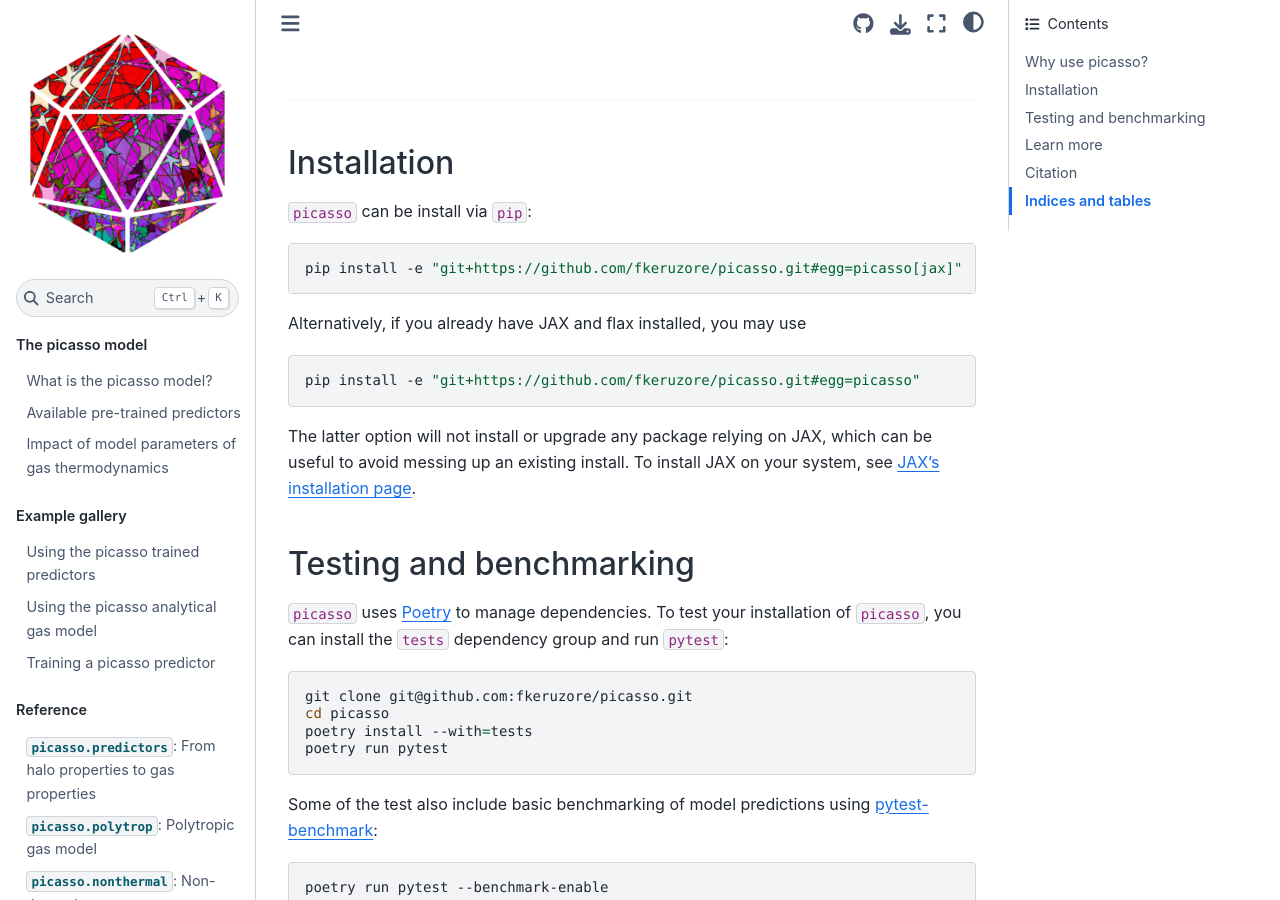
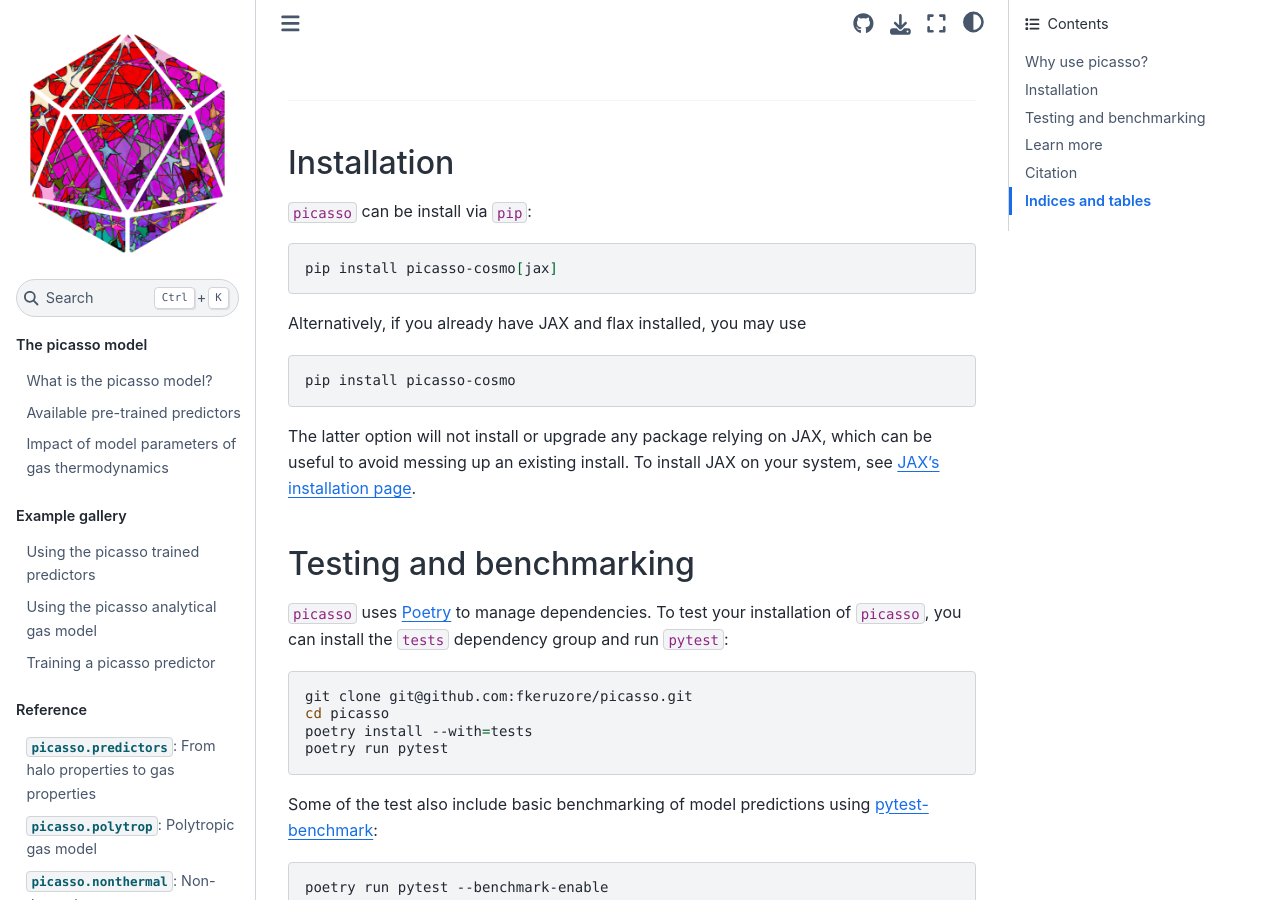
Before and after one commit to fkeruzore/picasso, a Sphinx documentation site: the page built from docs/index.rst, in a window 1280 px wide and 900 px high, scrolled down 1006 px. Built offline with Sphinx 7.4.7 and the Sphinx Book theme 1.1.4, drawn with Linux system fonts in a browser that asks for light colours.

Commit message:
Update index.rst

```diff
--- a/docs/index.rst
+++ b/docs/index.rst
@@ -81,13 +81,13 @@ Installation
 
 .. code-block:: bash
 
-   pip install -e "git+https://github.com/fkeruzore/picasso.git#egg=picasso[jax]"
+   pip install picasso-cosmo[jax]
 
 Alternatively, if you already have JAX and flax installed, you may use
 
 .. code-block:: bash
 
-   pip install -e "git+https://github.com/fkeruzore/picasso.git#egg=picasso"
+   pip install picasso-cosmo
 
 The latter option will not install or upgrade any package relying on JAX, which can be useful to avoid messing up an existing install.
 To install JAX on your system, see `JAX's installation page <https://github.com/google/jax#installation>`_.
@@ -151,13 +151,13 @@ If you use ``picasso`` for your research, please cite the ``picasso`` `original
 .. code-block:: bibtex
 
    @article{keruzore_picasso_2024,
-      title={The picasso gas model: Painting intracluster gas on gravity-only simulations},
-      author={F. Kéruzoré and L. E. Bleem and N. Frontiere and N. Krishnan and M. Buehlmann and J. D. Emberson and S. Habib and P. Larsen},
-      year={2024},
-      eprint={2408.17445},
-      archivePrefix={arXiv},
-      primaryClass={astro-ph.CO},
-      url={https://arxiv.org/abs/2408.17445},
+     title={The picasso gas model: Painting intracluster gas on gravity-only simulations},
+     author={F. Kéruzoré and L. E. Bleem and N. Frontiere and N. Krishnan and M. Buehlmann and J. D. Emberson and S. Habib and P. Larsen},
+     year={2024},
+     eprint={2408.17445},
+     archivePrefix={arXiv},
+     primaryClass={astro-ph.CO},
+     url={https://arxiv.org/abs/2408.17445},
    }
 
 ----
```
